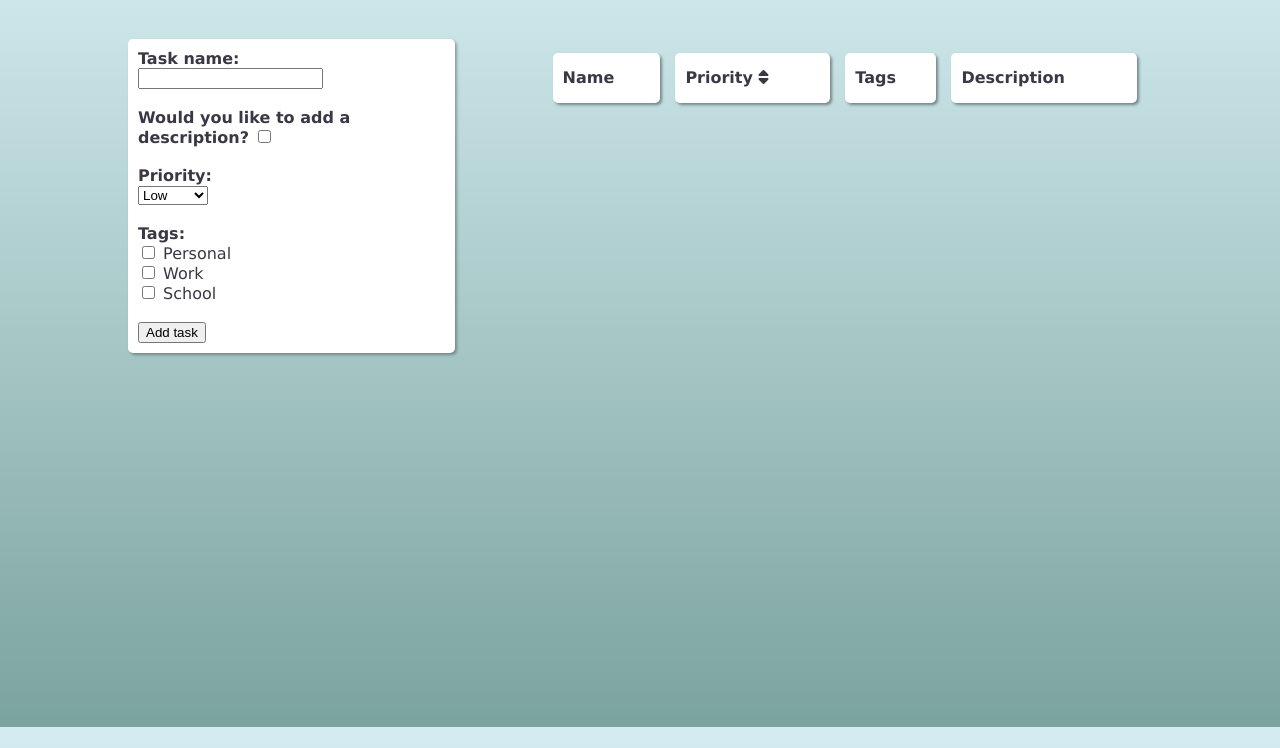
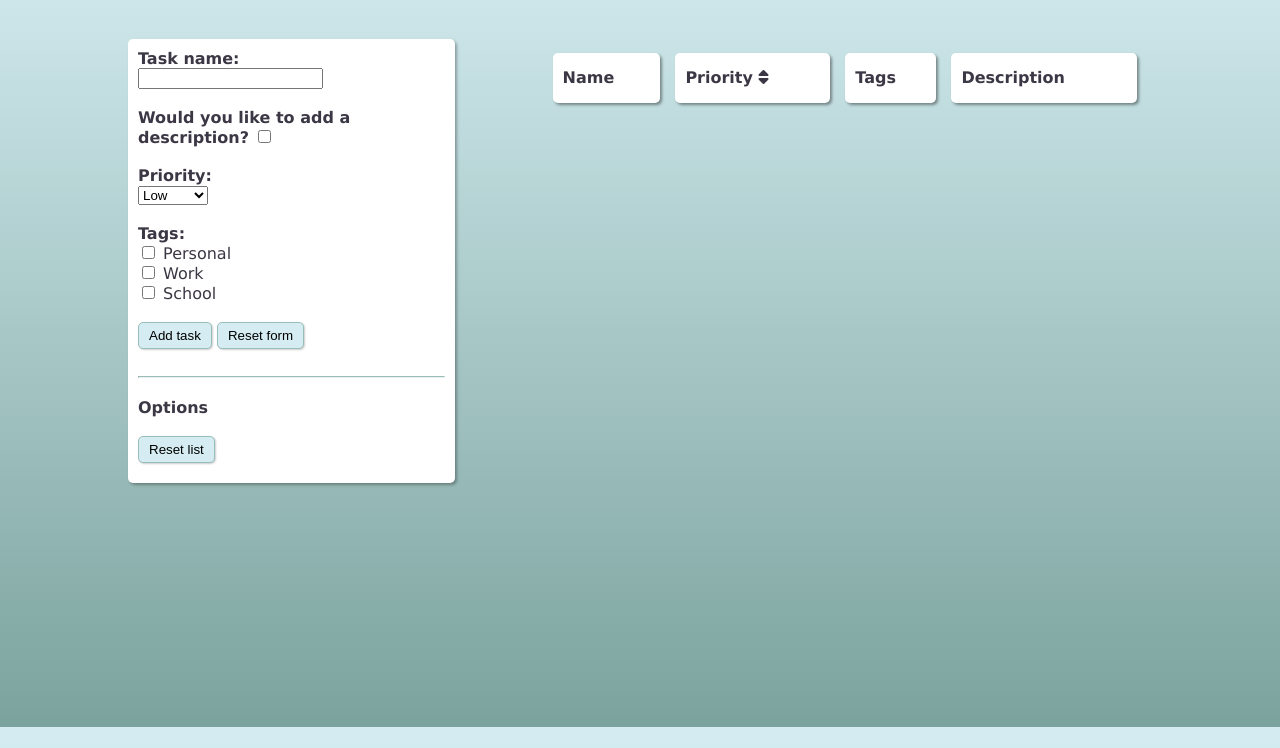
Before and after one commit to rearekunen/To-Do-List, a plain HTML site: page index.html in a window 1280 px wide. Shown: the part 73-821 px from the top of the page. Drawn offline with Linux system fonts and the light colour scheme.

Commit message:
Add option to reset form and list + visual updates

```diff
--- a/index.html
+++ b/index.html
@@ -12,7 +12,8 @@
 <body>
     <h1>To-Do List</h1>
 
-    <form name="todo" id="todo" onsubmit="return false">
+<div id="todo">
+    <form name="todo" id="todoform" onsubmit="return false">
 
         <label class="formlabel" for="taskName">Task name:</label>
         <br>
@@ -55,8 +56,18 @@
         <br>
         <br>
 
-        <input type="submit" value="Add task" onclick="validateForm()">
+        <input type="submit" class="optionbutton" value="Add task" onclick="validateForm()">
+		<input type="button" class="optionbutton" value="Reset form" onclick="resetForm()">
     </form>
+	<br>
+	<hr>
+	<div id="options">
+	<label class="formlabel">Options</label>
+	<br>
+	<br><input type="button" class="optionbutton" value="Reset list" onclick="resetList()">
+	</div>
+
+	</div>
 
     <br>
     <table id="taskList">
@@ -68,6 +79,8 @@
                 <th>Description</th>
             </tr>
         </thead>
+		<tbody>
+		</tbody>
     </table>
 </body>
 
--- a/script.js
+++ b/script.js
@@ -27,7 +27,7 @@ function validateForm() {
 
 function addTask() {
     // Finds the table with the to-do list's tasks
-    var table = document.getElementById("taskList");
+    var table = document.getElementById("taskList").getElementsByTagName("tbody")[0];
 
     // Creates an empty row on the table and adds the information submitted through the form to the table
     var row = table.insertRow(-1);
@@ -99,6 +99,14 @@ function resetForm() {
     // Resets the form fields and style changes
     document.getElementById("todo").reset();
     document.getElementById("tagReminder").innerHTML = "";
+	document.getElementById("descVisibility").checked = false;
+	toggleDescriptionField();
+}
+
+function resetList() {
+	// Empties out the body of the table containing the to-do list
+	var tbody = document.getElementById("taskList").getElementsByTagName("tbody")[0];
+	tbody.innerHTML = "";
 }
 
 function toggleDescriptionField() {
--- a/style.css
+++ b/style.css
@@ -66,6 +66,11 @@ textarea {
 	border-radius: 5px;
 }
 
+#options {
+	margin-top: 20px;
+	margin-bottom: 10px;
+}
+
 #taskList {
 	float: right;
 	width: 60%;
@@ -91,3 +96,15 @@ textarea {
 i:hover {
 	opacity: 50%;
 }
+
+.optionbutton {
+	background-color: rgb(213,237,242);
+	border: 1px solid rgb(151,191,185);
+	border-radius: 5px;
+	box-shadow: 1px 1px 2px rgba(0, 0, 0, 0.2);
+	padding: 5px 10px 5px 10px;
+}
+
+hr {
+	border-top: 1px solid rgb(151,191,185);
+}
```
